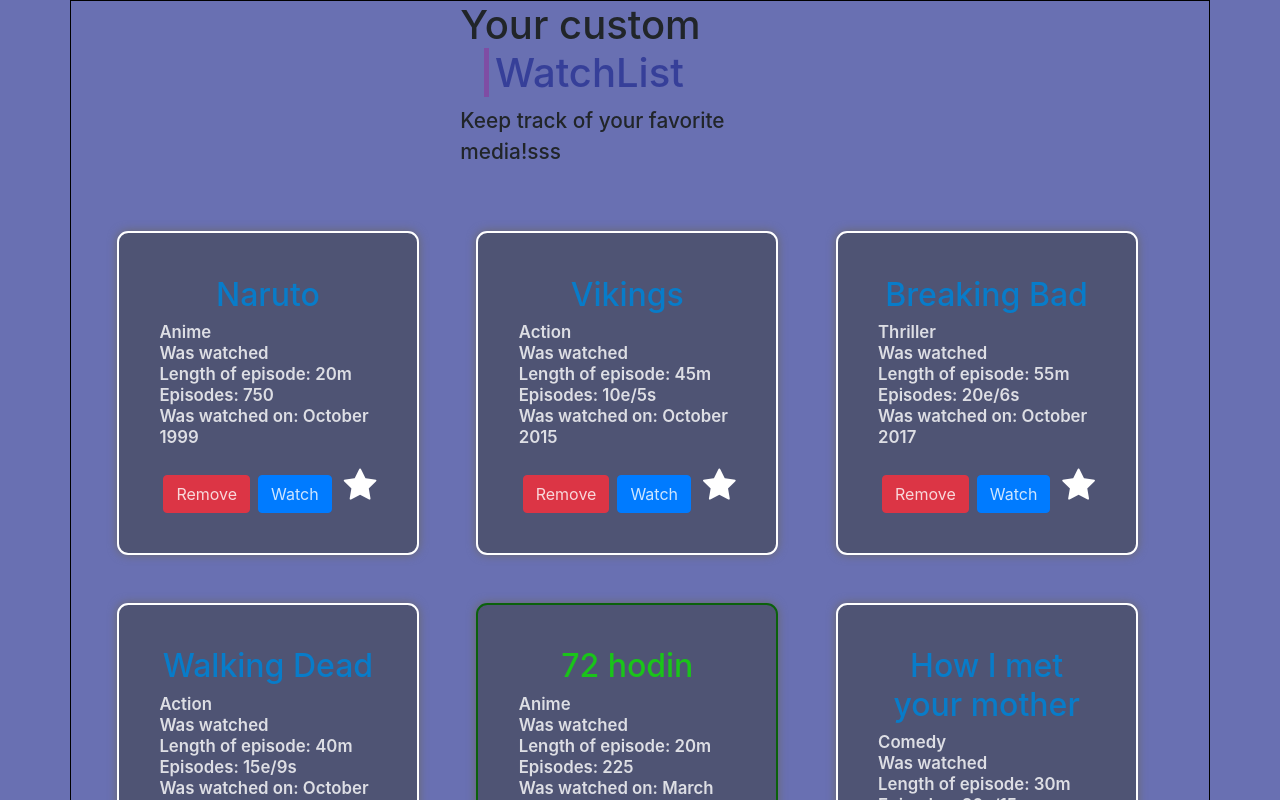
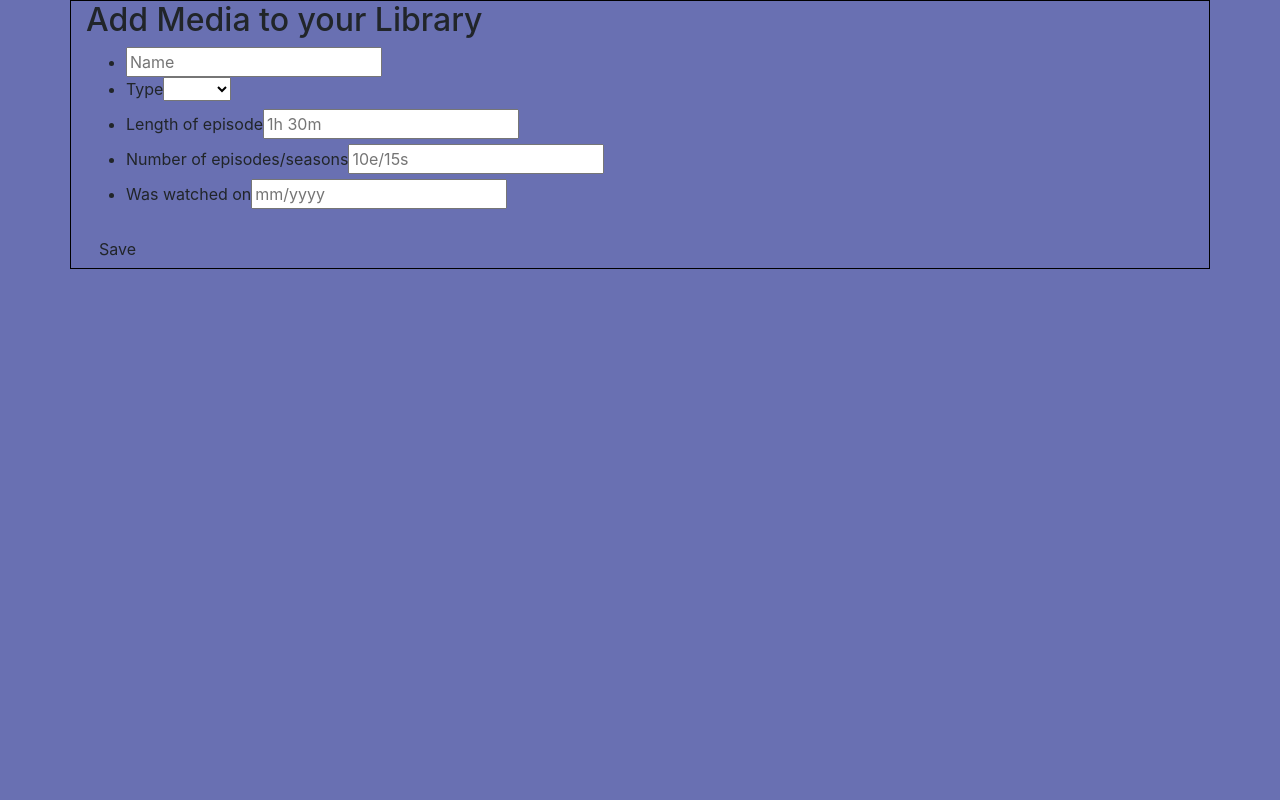
Before and after one commit to devAdam117/Media-library, an Angular app: page / in a window 1280 px wide. Shown: the top 800 px of the page. Built offline with nearby package versions, Linux system fonts and the light colour scheme.

Commit message:
form+ts not css

```diff
--- a/src/app/app.component.html
+++ b/src/app/app.component.html
@@ -1,2 +1,3 @@
-<app-title></app-title>
-<app-media-item-list></app-media-item-list>
+<!--<app-title></app-title>
+<app-media-item-list></app-media-item-list>-->
+<app-media-item-form></app-media-item-form>
--- /dev/null
+++ b/src/app/media-item-form/media-item-form.component.html
@@ -0,0 +1,33 @@
+<header>
+    <h2>Add Media to your Library</h2>
+</header>
+<form
+#mediaItemForm="ngForm"
+(ngSubmit)="onSubmit(mediaItemForm.value)"
+>
+    <ul>
+        <li>
+            <input name="name" type="text" id="name " placeholder="Name" ngModel>
+        </li>
+        <li>
+            <label for="medium">Type</label>
+            <select name="medium" id="medium" ngModel>
+                <option value="Movies">Movie</option>
+                <option value="Series">Serie</option>
+            </select>
+        </li>
+        <li>
+            <label for="episodeLength">Length of episode</label>
+            <input ngModel name="lengthOfEP"type="text" id="name" placeholder="1h 30m">
+        </li>
+        <li>
+            <label for="episodeLength">Number of episodes/seasons</label>
+            <input name="numberOfEp" type="text" id="name" placeholder="10e/15s" ngModel>
+        </li>
+        <li>
+            <label for="whenWatched">Was watched on</label>
+            <input name = "whenWatched"type="text" placeholder="mm/yyyy" ngModel>
+        </li>
+    </ul>
+    <button type="submit" class="btn">Save</button>
+</form>
--- /dev/null
+++ b/src/app/media-item-form/media-item-form.component.ts
@@ -0,0 +1,18 @@
+import { Component, OnInit } from '@angular/core';
+
+@Component({
+  selector: 'app-media-item-form',
+  templateUrl: './media-item-form.component.html',
+  styleUrls: ['./media-item-form.component.css']
+})
+export class MediaItemFormComponent implements OnInit {
+  onSubmit (mediaItem) {
+    console.log(mediaItem);
+  }
+
+  constructor() { }
+
+  ngOnInit(): void {
+  }
+
+}
```
Also changed, not shown: src/app/app.module.ts (+6 -2 lines), src/app/media-item-form/media-item-form.component.css (added), 1 other file (tests, documents, lock files or other folders).
